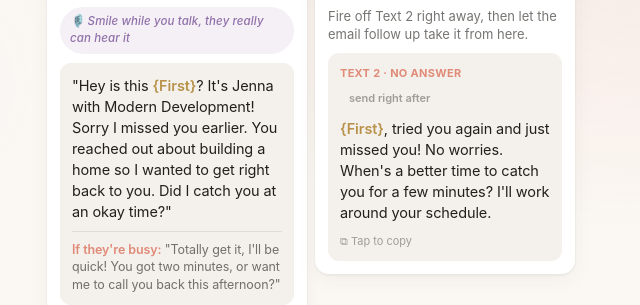
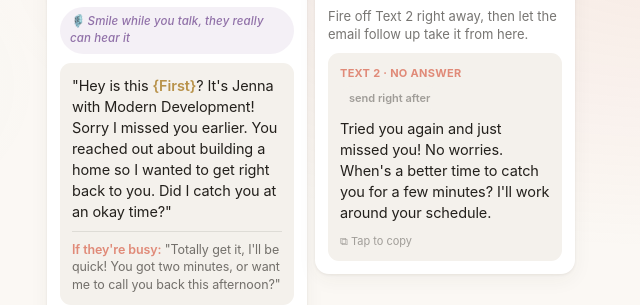
Before and after one commit to HunchoJay100/jaden-sites, a website: page jenna-lead-cheatsheet.html in a window 1280 px wide. Shown: the part 810-1115 px from the top of the page, 329-969 px from the left. Drawn offline with Linux system fonts and the light colour scheme.

Commit message:
Drop first name from Text 2 (reads less automated)
Repeating {First} on the follow-up text felt like a mail-merge; Text 1 keeps
the personal hello, Text 2 opens clean.

Co-Authored-By: Claude Opus 4.8 (1M context) <noreply@anthropic.com>

```diff
--- a/jenna-lead-cheatsheet.html
+++ b/jenna-lead-cheatsheet.html
@@ -265,7 +265,7 @@
           <span class="tag t2">Text 2 · no answer</span>
           <span class="timing">send right after</span>
         </div>
-        <div class="script"><span class="name">{First}</span>, tried you again and just missed you! No worries. When's a better time to catch you for a few minutes? I'll work around your schedule.</div>
+        <div class="script">Tried you again and just missed you! No worries. When's a better time to catch you for a few minutes? I'll work around your schedule.</div>
         <div class="copy-hint">⧉ Tap to copy</div>
       </div>
     </div>
```
